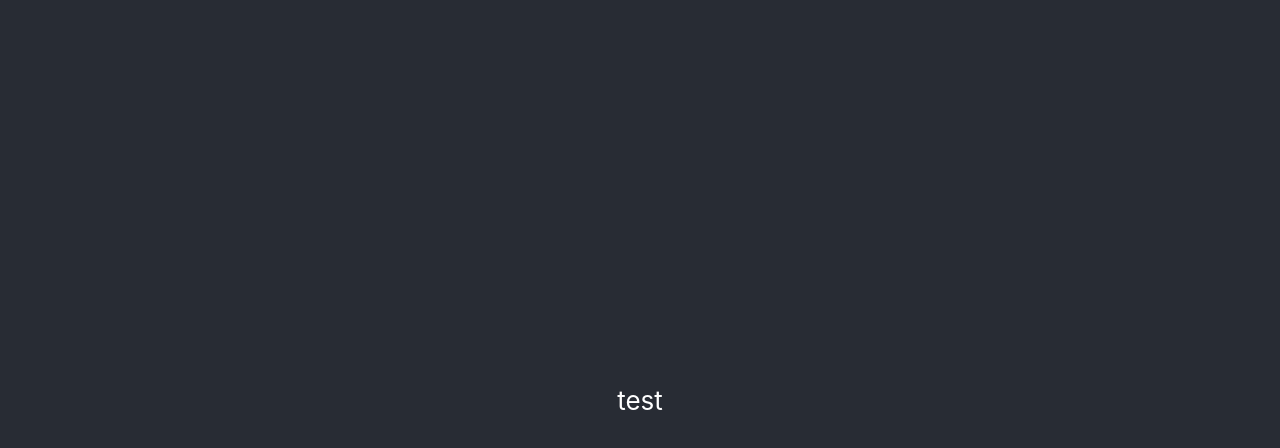
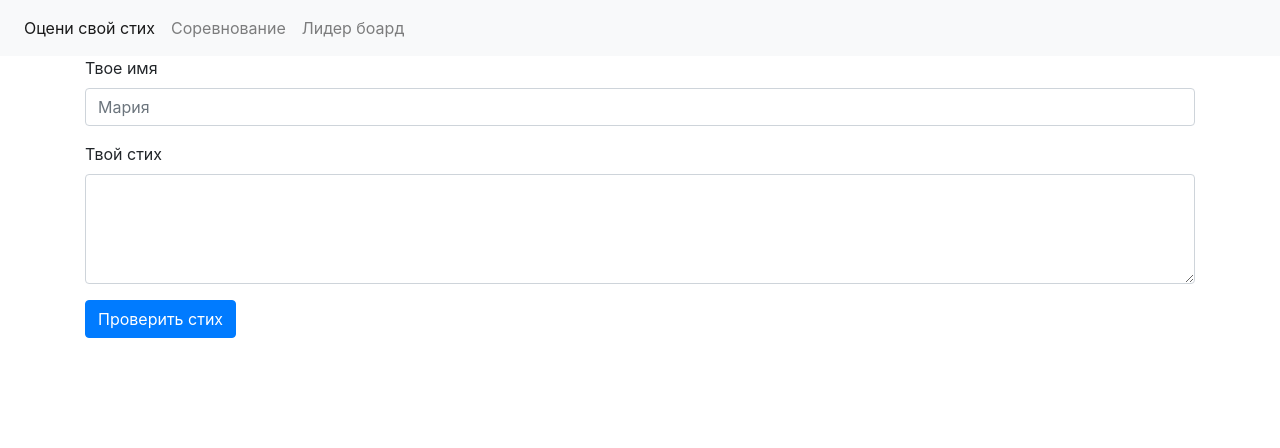
Before and after one commit to gakhromov/web-poems, a React (Create React App) app in the folder front-end/: page / in a window 1280 px wide. Shown: the top 448 px of the page. Built offline with nearby package versions, Linux system fonts and the light colour scheme.

Commit message:
Add navigation bar and main page

```diff
--- a/front-end/package.json
+++ b/front-end/package.json
@@ -3,7 +3,9 @@
   "version": "0.1.0",
   "private": true,
   "dependencies": {
+    "bootstrap": "^4.6.0",
     "react": "^17.0.1",
+    "react-bootstrap": "^1.5.1",
     "react-dom": "^17.0.1",
     "react-scripts": "4.0.3",
     "web-vitals": "^1.1.0"
--- a/front-end/public/index.html
+++ b/front-end/public/index.html
@@ -2,7 +2,9 @@
 <html lang="en">
   <head>
     <meta charset="utf-8" />
-    <link rel="icon" href="%PUBLIC_URL%/favicon.ico" />
+    <link rel="icon"
+          href="https://mpng.subpng.com/20190514/jwe/kisspng-vector-graphics-computer-icons-portable-network-gr-education-svg-png-icon-free-download-15128-o-5cdaabafc46208.7415792815578346718044.jpg"
+    />
     <meta name="viewport" content="width=device-width, initial-scale=1" />
     <meta
       name="description"
--- a/front-end/src/components/app/App.js
+++ b/front-end/src/components/app/App.js
@@ -1,14 +1,16 @@
 import React from 'react'
 import './App.css';
+import {NavigationBar} from "../nav/Nav";
+import "bootstrap/dist/css/bootstrap.css"
+import {MainPage} from "../../pages/Main/MainPage";
 
 const App = () => {
-  return (
-    <div className="App">
-      <header className="App-header">
-        test
-      </header>
-    </div>
-  )
+    return (
+        <div>
+          <NavigationBar />
+          <MainPage />
+        </div>
+    )
 }
 
 export default App
--- /dev/null
+++ b/front-end/src/components/nav/Nav.js
@@ -0,0 +1,17 @@
+import React from 'react'
+import { Navbar, Form, FormControl, Button, Nav } from 'react-bootstrap'
+
+export const NavigationBar = () => {
+    return (
+        <Navbar bg="light" variant="light">
+            {/*<Navbar.Brand href="#home">*/}
+            {/*    LOGO*/}
+            {/*</Navbar.Brand>*/}
+            <Nav className="mr-auto">
+                <Nav.Link href="#home" className="active" >Оцени свой стих</Nav.Link>
+                <Nav.Link href="#features">Соревнование</Nav.Link>
+                <Nav.Link href="#pricing">Лидер боард</Nav.Link>
+            </Nav>
+        </Navbar>
+    )
+}
--- /dev/null
+++ b/front-end/src/pages/Main/MainPage.js
@@ -0,0 +1,33 @@
+import React from 'react'
+import {Container, Form, Button} from "react-bootstrap";
+
+export const MainPage = () => {
+    const getResult = () => {
+        // console.log('123')
+        const requestOptions = {
+            method: 'POST',
+            headers: { 'Content-Type': 'application/json', 'Access-Control-Allow-Origin': '*' },
+            body: JSON.stringify({ poem: 'React POST Request Example' })
+        }
+        fetch('http://localhost:9000/poems-info', requestOptions)
+            .then(response => response.json())
+            .then(response => console.log(response.json()))
+    }
+
+    return (
+        <Container>
+            <Form>
+                <Form.Group controlId="exampleForm.ControlInput1">
+                    <Form.Label>Твое имя</Form.Label>
+                    <Form.Control type="email" placeholder="Мария" />
+                </Form.Group>
+
+                <Form.Group controlId="exampleForm.ControlTextarea1">
+                    <Form.Label>Твой стих</Form.Label>
+                    <Form.Control as="textarea" rows={4} />
+                </Form.Group>
+            </Form>
+            <Button variant="primary" onClick={getResult}>Проверить стих</Button>
+        </Container>
+    )
+}
```
Also changed, not shown: front-end/public/manifest.json (deleted), 1 other file (tests, documents, lock files or other folders).
